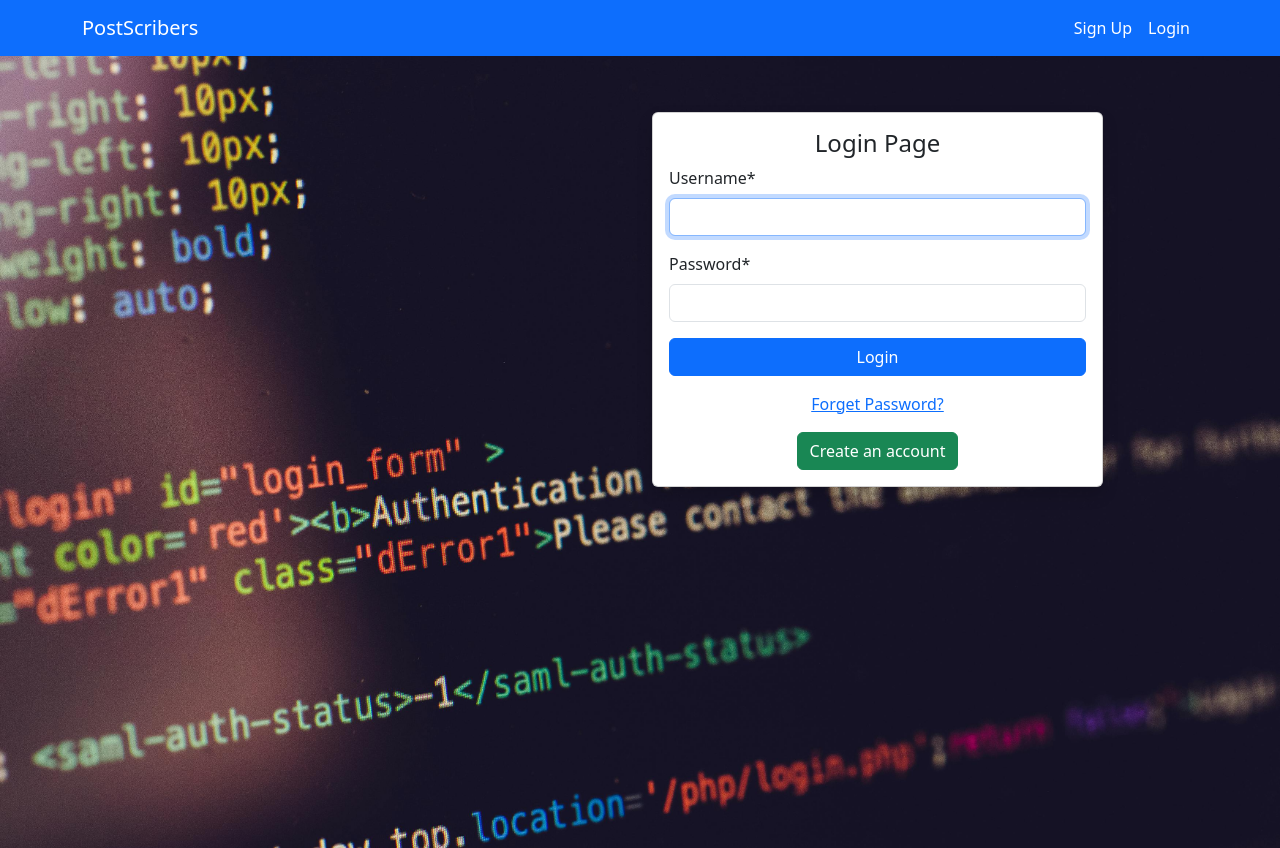
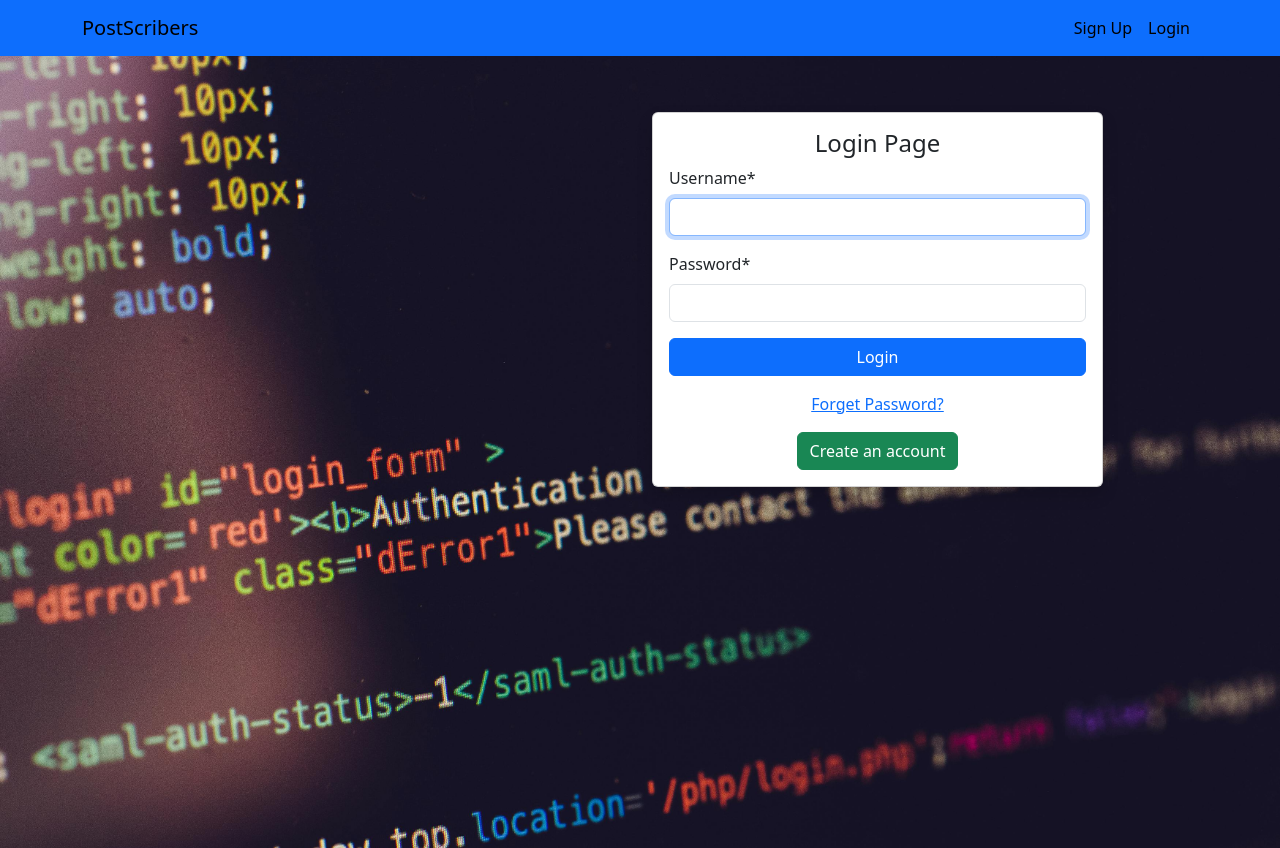
Before and after one commit to higoldi31/postscribers, a Django app: page / in a window 1280 px wide. Run offline with Django 5.2, Linux system fonts and the light colour scheme; some libraries are stand-ins or nearby versions.

Commit message:
modify nav layout

```diff
--- a/templates/partials/nav.html
+++ b/templates/partials/nav.html
@@ -1,7 +1,7 @@
 <nav class="navbar navbar-expand-lg navbar-primary bg-primary fixed-top">
     <div class="container">
 
-        <a class="navbar-brand text-white" href="{% url 'blog-index' %}">PostScribers</a>
+        <a class="navbar-brand text-black" href="{% url 'blog-index' %}">PostScribers</a>
         <button class="navbar-toggler" type="button" data-toggle="collapse" data-target="#navbarSupportedContent"
             aria-controls="navbarSupportedContent" aria-expanded="false" aria-label="Toggle navigation">
             <span class="navbar-toggler-icon"></span>
@@ -12,21 +12,24 @@
             <ul class="navbar-nav ms-auto">
               {% if request.user.is_authenticated %}
                 <li class="nav-item active">
-                    <a class="nav-link text-white" href="{% url 'users-profile' %}">Profile <span
+                    <a class="nav-link text-black" href="{% url 'users-profile' %}">Profile <span
                             class="sr-only"></span></a>
                 </li>
                 <li class="nav-item">
-                    <a class="nav-link text-white" href="{% url 'users-logout' %}">Logout</a>
+                  <form method="post" action="{% url 'users-logout' %}">
+                    {% csrf_token %}
+                    <button type="submit" class="nav-link text-black">Logout</button>
+                  </form>
                 </li>
             </ul>
             {% else %}
             <ul class="navbar-nav ml-auto">
                 <li class="nav-item active">
-                    <a class="nav-link text-white" href="{% url 'blog-sign-up' %}">Sign Up <span
+                    <a class="nav-link text-black" href="{% url 'blog-sign-up' %}">Sign Up <span
                             class="sr-only"></span></a>
                 </li>
                 <li class="nav-item">
-                    <a class="nav-link text-white" href="{% url 'users-login' %}">Login</a>
+                    <a class="nav-link text-black" href="{% url 'users-login' %}">Login</a>
                 </li>
             </ul>
             {% endif %}
```
Also changed, not shown: db.sqlite3.
